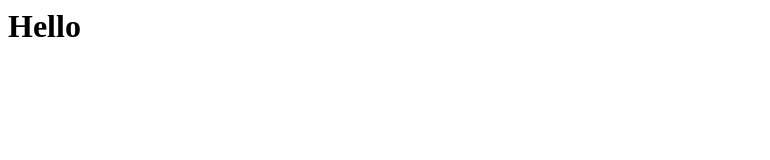
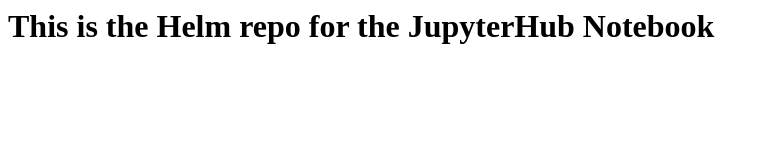
Before and after one commit to clvr-cloud/jupyterhub-salta, a plain HTML site: page index.html in a window 1280 px wide. Shown: the whole page, without its empty margins (0-770 px from the left). Drawn offline with Linux system fonts and the light colour scheme.

Commit message:
Update index.html

```diff
--- a/index.html
+++ b/index.html
@@ -1 +1 @@
-<h1>Hello</h1>
+<h1>This is the Helm repo for the JupyterHub Notebook</h1>
```
